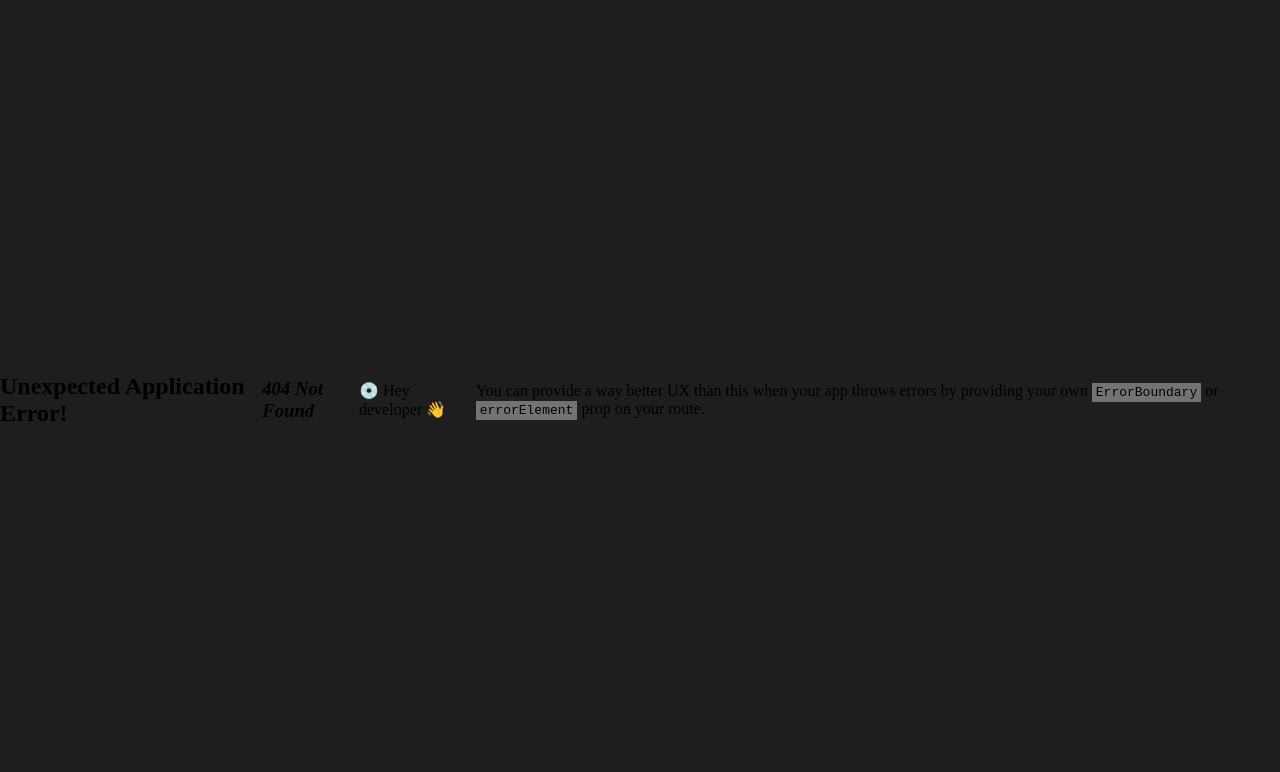
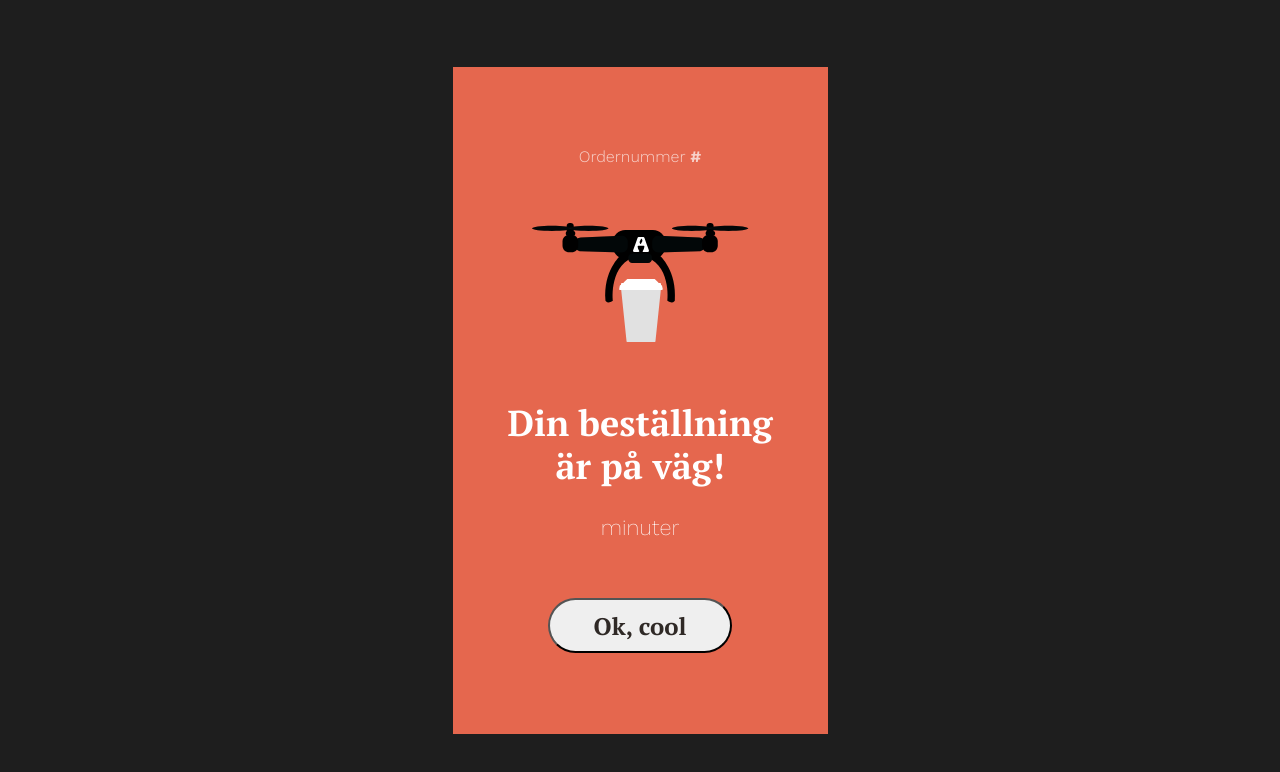
Before and after one commit to Emadenni/Air-bean-app, a React (Vite) app in the folder air-bean-app/: page /order in a window 1280 px wide. Before the commit this address had no page. Shown: the top 772 px of the page. Built offline with nearby package versions, Linux system fonts and the light colour scheme.

Commit message:
changed navigatios as guest and implemented order page / status page

```diff
--- a/air-bean-app/src/components/Login/Login.tsx
+++ b/air-bean-app/src/components/Login/Login.tsx
@@ -45,54 +45,6 @@ const Login: React.FC = () => {
 
   const { cart } = useCartStore();
 
-  const placeOrderByGuest = async () => {
-    try {
-      const response = await fetch("https://airbean-api-xjlcn.ondigitalocean.app/api/beans/order", {
-        method: "POST",
-        body: JSON.stringify({
-          details: {
-            order: cart.map((product) => ({
-              name: product.title,
-              price: product.price,
-            })),
-          },
-        }),
-        headers: {
-          "Content-Type": "application/json",
-        },
-      });
-
-      if (response.ok) {
-        const data = await response.json();
-        const { eta, orderNr } = data;
-        console.log("ETA:", eta);
-        console.log("Order Number:", orderNr);
-        localStorage.setItem("orderNr", orderNr.toString());
-        sessionStorage.removeItem("eta");
-        sessionStorage.removeItem("orderNr");
-        sessionStorage.setItem("eta", eta.toString());
-        sessionStorage.setItem("orderNr", orderNr.toString());
-      } else {
-        console.error("Error in POST request to place the order");
-      }
-    } catch (error) {
-      console.error("An error occurred during the POST request:", error);
-    }
-  };
-
-  const { emptyCart } = useCartStore();
-  const handleClickFromProfile = () => {
-    const confirm = window.confirm("Vill du bekräfta beställningen i din varukorg?");
-
-    if (confirm) {
-      placeOrderByGuest();
-      emptyCart();
-      navigate("/status");
-    } else {
-      navigate("/menu");
-    }
-  };
-
   const handleSubmit = (e: React.FormEvent<HTMLFormElement>) => {
     e.preventDefault();
 
@@ -109,15 +61,6 @@ const Login: React.FC = () => {
     setErrors(newErrors);
 
     if (Object.keys(newErrors).length === 0) {
-      /*   setSuccessMessage("Login successful!");
-      setTimeout(() => {
-        setSuccessMessage("");
-
-      }, 1000);
-
-      console.log(fetchLogin);
-    }else {
-      setFailedMessage("Fel inloggningsuppgifter") */
       fetchLogin();
     }
   };
@@ -212,17 +155,13 @@ const Login: React.FC = () => {
             {failedMessage && <span className="failed">{failedMessage}</span>}
           </form>
 
-          <div className="alternatives-links">
+          <div className="alternatives-link">
             <p>
               Icke registrerad ännu? <br /> Skapa ett konto{" "}
               <a className="green" onClick={handleSignUpToggle}>
                 här!
               </a>
             </p>
-            <p>eller</p>
-            <a className="green" onClick={handleClickFromProfile}>
-              Fortsätt som gäst.
-            </a>
           </div>
         </section>
       </article>
--- a/air-bean-app/src/components/Login/login.scss
+++ b/air-bean-app/src/components/Login/login.scss
@@ -114,7 +114,7 @@ a {
   cursor: pointer;
 }
 
-.alternatives-links {
+.alternatives-link {
   display: flex;
   flex-direction: column;
   align-items: center;
--- a/air-bean-app/src/components/OrderButton/OrderButton.tsx
+++ b/air-bean-app/src/components/OrderButton/OrderButton.tsx
@@ -1,14 +1,17 @@
 import React, { useState, useEffect } from "react";
 import { useCartStore } from "../../store/cartStore";
 import useLoggedStore from "../../store/isLoggedStore";
+import { useNavigate } from "react-router-dom";
 
 interface OrderButtonProps {
   emptyCart: () => void;
+  resetCounts: () => void;
+
 }
 
 const OrderButton: React.FC<OrderButtonProps> = ({ emptyCart }: OrderButtonProps) => {
+  const navigate=useNavigate();
   const { cart } = useCartStore();
-  /* const [isLoggedIn, setIsLoggedIn] = useState(false); */
   const isLoggedIn = useLoggedStore(state => state.isLoggedIn);
   const checkLoginStatus = useLoggedStore(state => state.checkLoginStatus);
 
@@ -20,10 +23,24 @@ const OrderButton: React.FC<OrderButtonProps> = ({ emptyCart }: OrderButtonProps
     if (isLoggedIn) {
       await placeOrder();
     } else {
-      window.alert("You are not logged in");
-      redirectToProfilePage();
+      const confirm = window.confirm("Du är inte inloggad: Vill du försätta som gäst?")
+
+      if(confirm && cart.length>0) {
+      const confirm = window.confirm("Vill du bekräfta beställningen i din varukorg?");
+
+      if (confirm && isLoggedIn === false) {
+        placeOrderAsGuest();
+       } else {
+        navigate("/menu");
+      }
     }
+    else {
+      navigate("/menu")
+    }
+  }
   };
+
+
 
   const placeOrder = async () => {
     try {
@@ -63,13 +80,46 @@ const OrderButton: React.FC<OrderButtonProps> = ({ emptyCart }: OrderButtonProps
       console.error("An error occurred during the POST request:", error);
     }
   };
+  const placeOrderAsGuest = async () => {
+    try {
+      const response = await fetch("https://airbean-api-xjlcn.ondigitalocean.app/api/beans/order", {
+        method: "POST",
+        body: JSON.stringify({
+          details: {
+            order: cart.map((product) => ({
+              name: product.title,
+              price: product.price,
+            })),
+          },
+        }),
+        headers: {
+          "Content-Type": "application/json",
+          },
+      });
 
-  const redirectToProfilePage = () => {
-    window.location.href = "/profile";
+      if (response.ok) {
+        const data = await response.json();
+        const { eta, orderNr } = data;
+        console.log("ETA:", eta);
+        console.log("Order Number:", orderNr);
+        localStorage.setItem("orderNr", orderNr.toString());
+        sessionStorage.removeItem("eta");
+        sessionStorage.removeItem("orderNr");
+        sessionStorage.setItem("eta", eta.toString());
+        sessionStorage.setItem("orderNr", orderNr.toString());
+        emptyCart();
+        redirectToOrderStatusPage();
+
+      } else {
+        console.error("Error in POST request to place the order");
+      }
+    } catch (error) {
+      console.error("An error occurred during the POST request:", error);
+    }
   };
 
   const redirectToOrderStatusPage = () => {
-    window.location.href = "/status";
+    navigate("/order")
   };
 
   return (
--- a/air-bean-app/src/main.tsx
+++ b/air-bean-app/src/main.tsx
@@ -6,7 +6,7 @@ import About from "./pages/About";
 import Cart from "./pages/Cart";
 import Status from "./pages/Status";
 import History from "./pages/History";
-
+import Order from "./pages/Order";
 import Profile from "./pages/Profile";
 
 import "./main.scss";
@@ -39,6 +39,10 @@ const router = createBrowserRouter([
     path: "/status",
     element: <Status />,
   },
+  {
+    path: "/order",
+    element: <Order/>,
+  },
 
   {
     path: "/profile",
--- /dev/null
+++ b/air-bean-app/src/pages/Order.tsx
@@ -0,0 +1,48 @@
+import { useEffect, useState } from "react";
+import { Link } from "react-router-dom";
+import droneImg from "../assets/images/droneImg.svg";
+import "../pages/order.scss";
+import useLoggedStore from "../store/isLoggedStore";
+
+const Order= () => {
+  const isLoggedIn = useLoggedStore((state) => state.isLoggedIn);
+  const checkLoginStatus = useLoggedStore((state) => state.checkLoginStatus);
+  const [eta, setEta] = useState("");
+  const [orderNr, setOrderNr] = useState("");
+
+  useEffect(() => {
+    checkLoginStatus();
+  }, []);
+
+  useEffect(() => {
+    const storedEta = sessionStorage.getItem("eta");
+    const storedOrderNr = sessionStorage.getItem("orderNr");
+
+    if (storedEta && storedOrderNr) {
+      setEta(storedEta);
+      setOrderNr(storedOrderNr);
+    }
+    console.log(orderNr);
+  }, []);
+
+
+
+  return (
+    <div className="order-container">
+      <p className="order-container__orderNr">
+        Ordernummer <span>#{orderNr}</span>{" "}
+      </p>
+      <img src={droneImg} alt="drone" />
+
+      <p className="order-container__text">Din beställning är på väg!</p>
+      <p className="order-container__eta">
+        {eta} <span>minuter</span>{" "}
+      </p>
+      <Link to={isLoggedIn ? "/profile/history" : "/menu"}>
+        <button className="order-container__button">Ok, cool</button>
+      </Link>
+    </div>
+  );
+};
+
+export default Order;
--- a/air-bean-app/src/pages/Status.tsx
+++ b/air-bean-app/src/pages/Status.tsx
@@ -7,37 +7,62 @@ import useLoggedStore from "../store/isLoggedStore";
 const Status = () => {
   const isLoggedIn = useLoggedStore((state) => state.isLoggedIn);
   const checkLoginStatus = useLoggedStore((state) => state.checkLoginStatus);
-  const [eta, setEta] = useState("");
-  const [orderNr, setOrderNr] = useState("");
+  const orderNr = sessionStorage.getItem("orderNr");
+  const [currentEta, setCurrentEta] = useState(null);
+  const [showOverlay, setShowOverlay] = useState(false); // Stato per mostrare l'overlay
 
   useEffect(() => {
-    checkLoginStatus();
-  }, []);
+    const fetchCurrentEta = async () => {
+      try {
+        const orderNr = sessionStorage.getItem("orderNr");
+        const response = await fetch(`https://airbean-api-xjlcn.ondigitalocean.app/api/beans/order/status/${orderNr}`, {
+          method: "GET",
+          headers: {
+            "Content-Type": "application/json",
+          },
+        });
 
-  useEffect(() => {
-    const storedEta = sessionStorage.getItem("eta");
-    const storedOrderNr = sessionStorage.getItem("orderNr");
+        if (response.ok) {
+          const data = await response.json();
+          setCurrentEta(data.eta);
 
-    if (storedEta && storedOrderNr) {
-      setEta(storedEta);
-      setOrderNr(storedOrderNr);
-    }
+          if (currentEta === 0 || currentEta ===undefined) {
+            setShowOverlay(true);
+          }
+        } else {
+          console.error("Error fetching eta:");
+        }
+      } catch (error) {
+        console.error("Error fetching eta:", error);
+      }
+    };
+
+    fetchCurrentEta();
   }, []);
 
   return (
     <div className="status-container">
+      <h1>Current Order</h1>
       <p className="status-container__orderNr">
         Ordernummer <span>#{orderNr}</span>{" "}
       </p>
       <img src={droneImg} alt="drone" />
-
-      <p className="status-container__text">Din beställning är på väg!</p>
-      <p className="status-container__eta">
-        {eta} <span>minuter</span>{" "}
-      </p>
+      <p className="status-container__text">Din beställning kommer att levereras i:</p>
+      <p className="status-container__eta">{currentEta !== null ? `${currentEta} minuter` : "Loading..."}</p>
       <Link to={isLoggedIn ? "/profile/history" : "/menu"}>
         <button className="status-container__button">Ok, cool</button>
       </Link>
+      {showOverlay && (
+        <div className="status-overlay">
+          <div className="status-overlay__content">
+            <h2>Alla beställningar har levererats</h2>
+            <h3>Tack för att du valde oss</h3>
+            <Link to="/menu">
+              <button>Tillbaka till startsidan</button>
+            </Link>
+          </div>
+        </div>
+      )}
     </div>
   );
 };
--- /dev/null
+++ b/air-bean-app/src/pages/order.scss
@@ -0,0 +1,69 @@
+.order-container {
+  width: 23.438rem;
+  height: 41.688rem;
+  background-color: #e5674e;
+  display: flex;
+  flex-direction: column;
+  justify-content: space-between;
+  align-items: center;
+  padding: 80px;
+
+
+  &__orderNr {
+    text-align: center;
+    width: 279px;
+    color: rgb(255, 255, 255, 0.7);
+    font-family: "Work Sans", sans-serif;
+    font-optical-sizing: auto;
+    font-size: 16px;
+    font-style: normal;
+    font-weight: 300;
+    line-height: 120%;
+
+    > span {
+      font-weight: bold;
+    }
+  }
+
+  &__text {
+    font-family: "PT Serif", serif;
+    font-weight: bold;
+    font-style: normal;
+    color: #ffffff;
+    font-size: 36px;
+    line-height: 120%;
+    width: 279px;
+    text-align: center;
+  }
+
+  &__eta {
+    color: #ffffff;
+    font-family: "Work Sans", sans-serif;
+    font-optical-sizing: auto;
+    font-size: 16px;
+    font-style: normal;
+    font-size: 22px;
+    font-weight: bold;
+    line-height: 120%;
+    margin-top: -30px;
+    >span {
+        font-weight: 200;
+    }
+  }
+
+  &__button {
+    font-family: "PT Serif", serif;
+    font-weight: bold;
+    font-style: normal;
+    color: #2F2926;
+    font-size: 24px;
+    line-height: 120%;
+    padding:20px 40px;
+    border-radius: 50px;
+    width: 184px;
+    height: 55px;
+    display: flex;
+    justify-content: center;
+    align-items: center;
+  }
+}
--- a/air-bean-app/src/pages/status.scss
+++ b/air-bean-app/src/pages/status.scss
@@ -6,7 +6,8 @@
     flex-direction: column;
     justify-content: space-between;
     align-items: center;
-  padding: 80px;
+    padding: 46px;
+    position: relative;
 
 
     &__orderNr {
@@ -19,7 +20,8 @@
       font-style: normal;
       font-weight: 300;
       line-height: 120%;
-
+        margin-top: 20px;
+        margin-bottom: 20px;
       > span {
         font-weight: bold;
       }
@@ -45,7 +47,8 @@
       font-size: 22px;
       font-weight: bold;
       line-height: 120%;
-    margin-top: -30px;
+      margin-top: 0px;
+
       >span {
           font-weight: 200;
       }
@@ -67,3 +70,41 @@
       align-items: center;
     }
   }
+
+  .status-overlay {
+    z-index: 300;
+    position: absolute;
+    top: 0px;
+    width: 24rem;
+    height: 41.9rem;
+    background-color: rgb(255, 255, 255,0.82);
+    display: flex;
+    justify-content: center;
+    align-items: center;
+    &__content {
+        display: flex;
+        flex-direction: column;
+        justify-content: center;
+        align-items: center;
+        text-align: center;
+        color: #2F2926;
+        margin-bottom: 80px;
+
+        >h2  {
+                font-size: 36px;
+                padding: 20px;
+                font-family: "PT Serif", serif;
+                font-style: normal;
+                line-height: 120%;
+                font-weight: bold;
+              }
+
+              p {
+                text-align: center;
+                font-family: "Work Sans", sans-serif;
+                font-optical-sizing: auto;
+                font-style: normal;
+                font-size: 18px;
+              }
+        }
+    }
```
Lines whose indentation alone changed are shown as unchanged.
